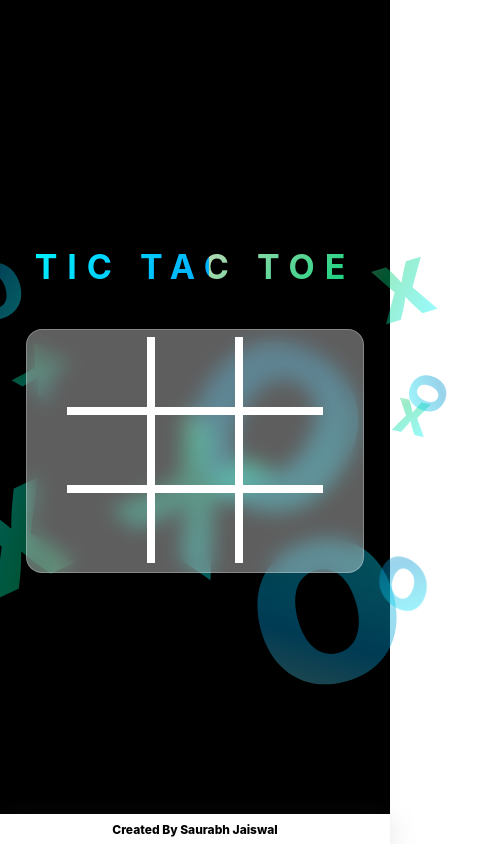
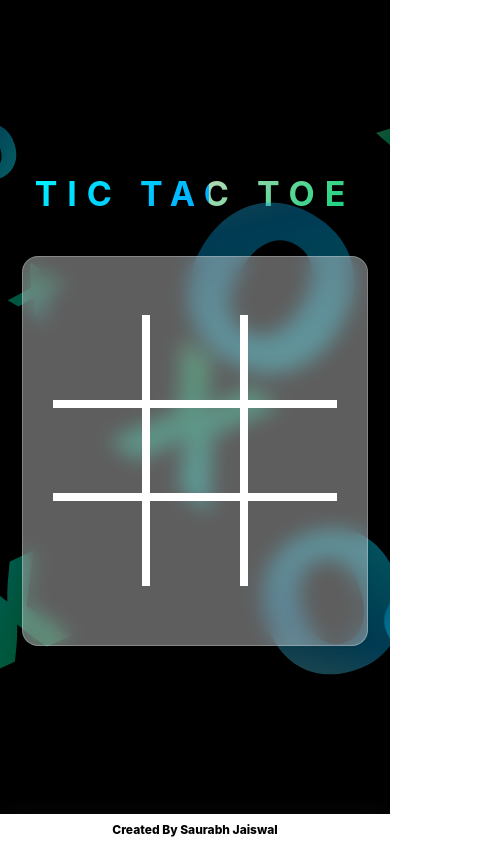
Before and after one commit to SaurabhJaisl/Tic-Tic-Toe, a React (Create React App) app: page /GameBoard in a window 390 px wide. Shown: the whole page, 478 px wide, since content can reach past the window. Built offline with nearby package versions, Linux system fonts and the light colour scheme.

Commit message:
resver compo

```diff
--- a/src/App.css
+++ b/src/App.css
@@ -10,6 +10,7 @@
   flex-direction: column;
   align-items: center;
   background: #000000;
+  overflow: hidden;
 }
 .page-title {
   text-align: center;
--- a/src/components/GameBoard/GameBoard.scss
+++ b/src/components/GameBoard/GameBoard.scss
@@ -1,9 +1,7 @@
 .board {
     display: flex;
-    max-width: 500px;
     flex-wrap: wrap;
-    justify-content: center;
-    padding: 2%;
+    justify-content: center;;
     margin: 20px;
     width: 100%;
     position: relative;
@@ -25,7 +23,6 @@
     }
     & > div {
         width: calc(100% / 4);
-        height: 100px;
         display: flex;
         justify-content: center;
         align-items: center;
@@ -214,11 +211,27 @@
         }
     }
 }
+@media (min-width: 768px) {
+    .board {
+        padding: 2%;
+        max-width: 500px;
+
+        & > div {
+            height: 100px;
+        }
+    }
+}
 @media (max-width: 767px) {
     .board {
         max-width: 320px;
+        padding: 15% 3%;
+
         & > div {
-            height: 70px;
+            height: 85px;
+            width: 28%;
+        }
+        .BoardSpot > label {
+            font-size: 50px;
         }
     }
 }
--- a/src/components/Winner/Winner.js
+++ b/src/components/Winner/Winner.js
@@ -6,7 +6,7 @@ const Winner = (props) => {
     <>
     <div className='board'>
       <h2 className={`winnerPlayer ${props.PlayerWins}`}>
-         Player {props.PlayerWins} is winner
+         {props.PlayerWins ? `Player ${props.PlayerWins} is winner` : "Khichdi" }
       </h2>
       </div>
       <div className="party">
```
